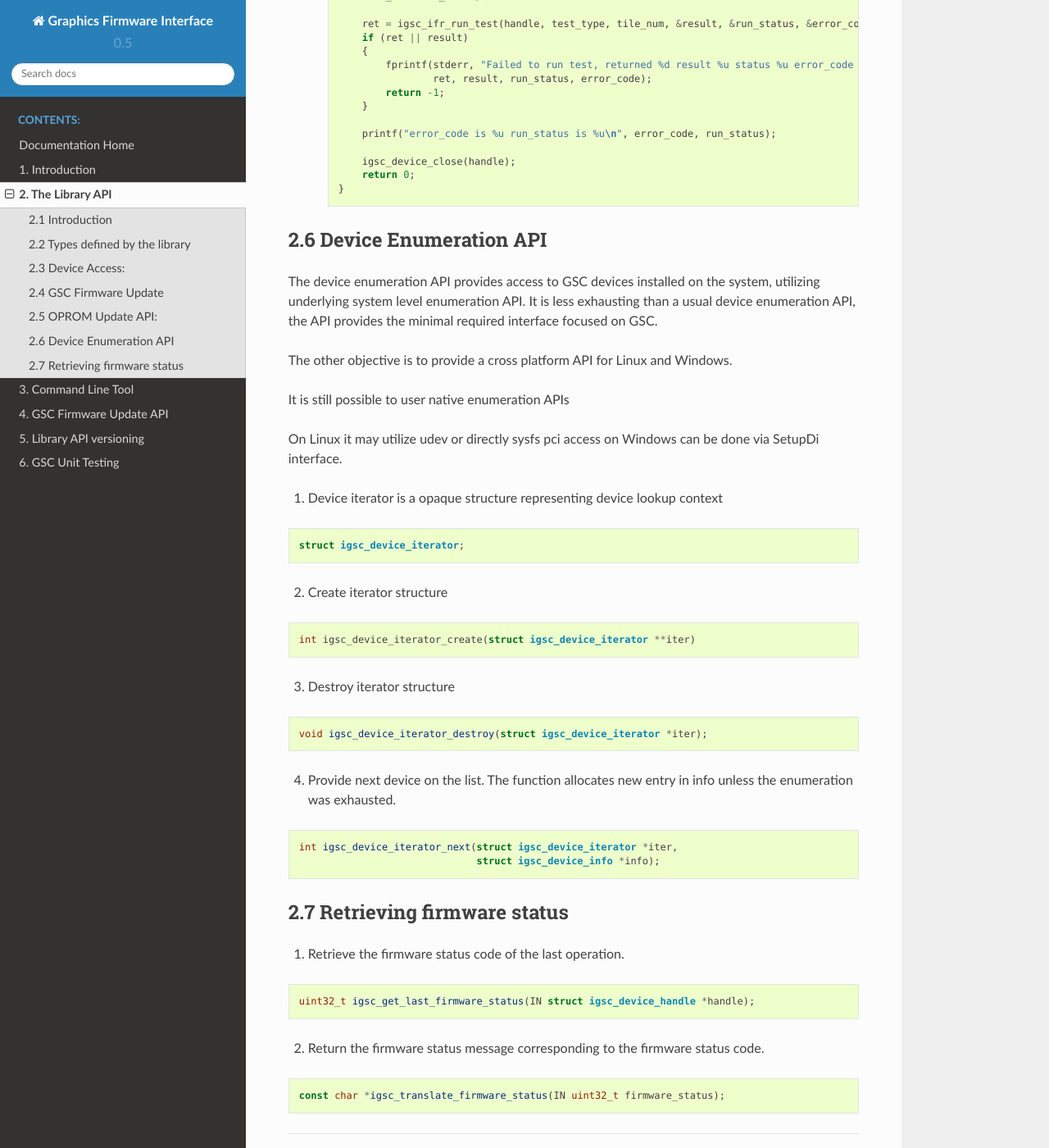
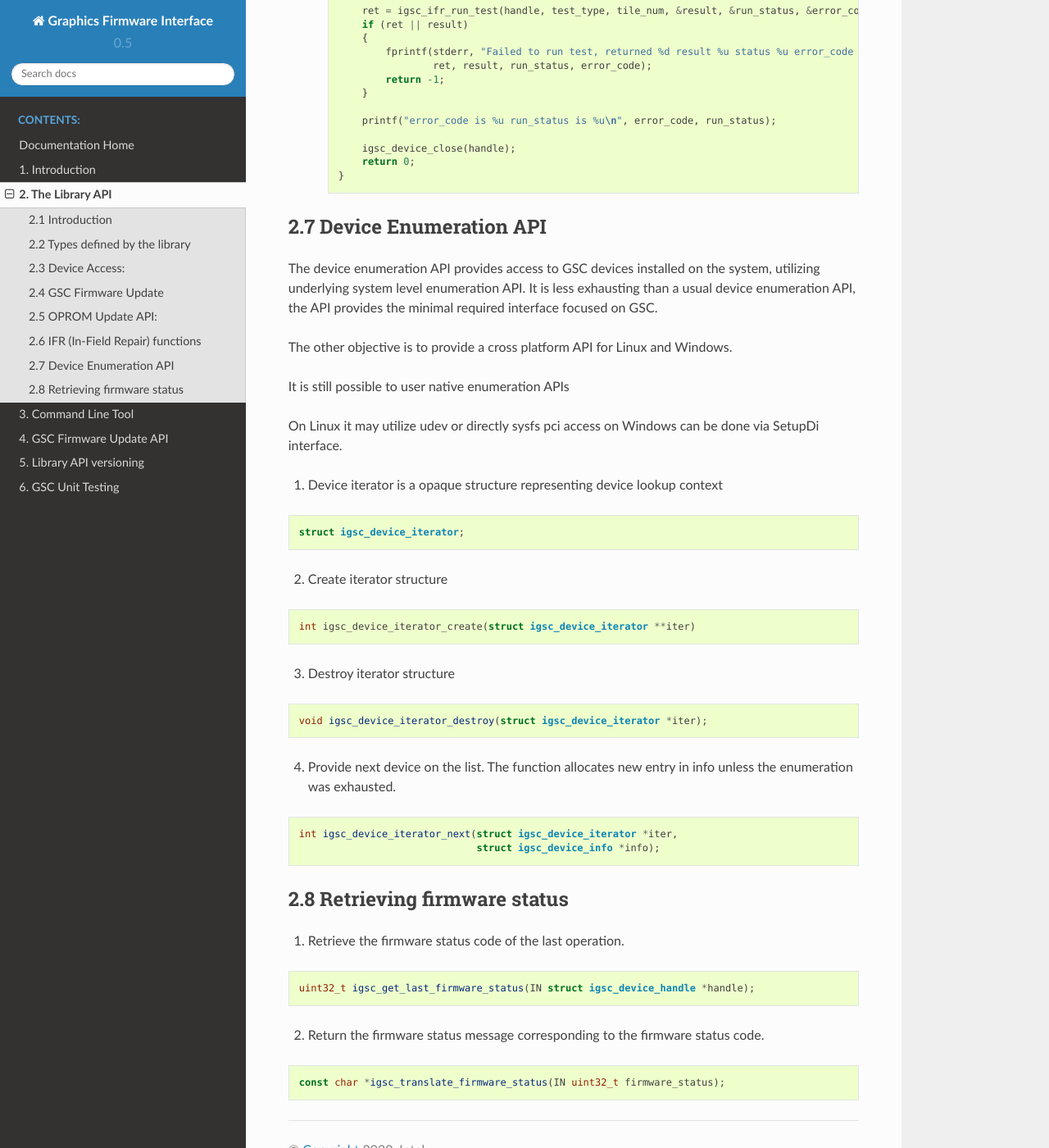
Before and after one commit to intel/igsc, a Sphinx documentation site: the page built from doc/igsc_api.rst, in a window 1280 px wide and 1400 px high, scrolled down 10914 px. Shown: the whole window at 82% size. Built offline with Sphinx 7.4.7 and the Read the Docs theme 2.0.0, drawn with Linux system fonts in a browser that asks for light colours; formulas are drawn with MathJax 3; some of the changed text lies outside the part shown.

Commit message:
igsc: doc: separate the ifr into higher level section
Separate the ifr into higher level section.

Signed-off-by: Vitaly Lubart <vitaly.lubart@intel.com>
Signed-off-by: Tomas Winkler <tomas.winkler@intel.com>

```diff
--- a/doc/igsc_api.rst
+++ b/doc/igsc_api.rst
@@ -517,7 +517,8 @@
      uint8_t igsc_oprom_version_compare(const struct igsc_oprom_version *image_ver,
                                       const struct igsc_oprom_version *device_ver);
 
-9. IFR (In-Field Repair) functions
+2.6 IFR (In-Field Repair) functions
+~~~~~~~~~~~~~~~~~~~~~~~~~~~~~~~~~~~
 
   In order to increase the lifetime of the discrete GFX die, there is some redundancy added to it.
   In case of failures, CSC firmware will enable reserved HW instead of malfunctioning HW if possible.
@@ -580,7 +581,7 @@
       }
 
 
-  b. Run IFR Test:
+2. Run IFR Test:
 
     Provides API for triggering the IFR flow and returns the status
     of the requested test.
@@ -633,7 +634,7 @@
           return 0;
       }
 
-2.6 Device Enumeration API
+2.7 Device Enumeration API
 ~~~~~~~~~~~~~~~~~~~~~~~~~~
 
 The device enumeration API provides access to GSC devices installed on the
@@ -675,7 +676,7 @@
     int igsc_device_iterator_next(struct igsc_device_iterator *iter,
                                   struct igsc_device_info *info);
 
-2.7 Retrieving firmware status
+2.8 Retrieving firmware status
 ~~~~~~~~~~~~~~~~~~~~~~~~~~~~~~
 
 1. Retrieve the firmware status code of the last operation.
```
Also changed, not shown: other parts of doc/igsc_api.rst (+1 -1 lines).
